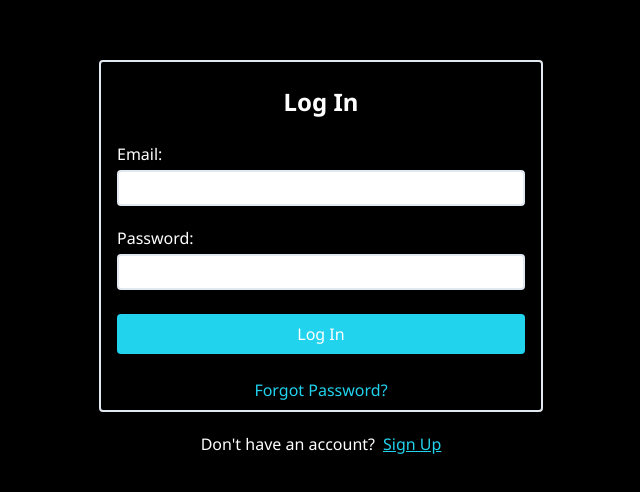
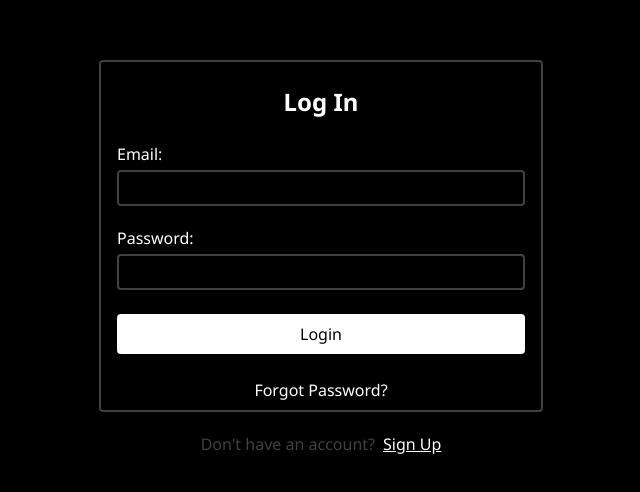
Before and after one commit to Kanak1125/language-learning-flashcards-app, a Next.js app: page /login in a window 1280 px wide. Shown: the part 142-634 px from the top of the page, without its empty margins (319-959 px from the left). Built offline with nearby package versions, Linux system fonts and the light colour scheme; no server answers.

Commit message:
styles changed to full dark theme, and modal style changed for random flashcards

```diff
--- a/src/app/category/[id]/page.jsx
+++ b/src/app/category/[id]/page.jsx
@@ -11,6 +11,7 @@ import FlashCard from '@/components/FlashCard';
 import RandomCard from '@/components/RandomCard';
 import MyModal from '@/components/MyModal';
 import { useClickOutside } from '@/hooks/useClickOutside';
+import { PiSlideshow } from 'react-icons/pi';
 
 const page = ({params}) => {
     const [open, setOpen] = useState(false);
@@ -21,6 +22,7 @@ const page = ({params}) => {
     const [cards, setCards] = useState([]);
     const modalRef = useRef();
     useClickOutside(modalRef, () => setOpen(false));
+    const [showRandomCard, setShowRandomCard] = useState(false);
 
     if (open) document.body.style.overflow = 'hidden';
     else document.body.style.overflow = 'unset';
@@ -77,16 +79,16 @@ const page = ({params}) => {
         {open && <MyModal>
             <div
                 ref={modalRef}
-                className='bg-black w-[80%] md:w-[555px] rounded-md '>
+                className='w-[80%] md:w-[555px] rounded-md bg-white/5 backdrop-blur-lg text-white'>
                 <h2 className='text-2xl text-center font-semibold py-4'>Add new flashcard</h2>
-                <hr />
+                <hr className='border-none h-[1px] bg-gradient-to-r from-white/25'/>
                 <form onSubmit={handleForm} className='p-4 flex flex-col'>
                     <label htmlFor="word">Word </label>
                     <input
                         type="text"
                         id='word'
                         ref={wordRef}
-                        className='mb-5 border-2 border-slate-200 py-1 px-2 mt-1 rounded'
+                        className='mb-5 border-2 border-white/25 py-1 px-2 mt-1 rounded bg-transparent focus:border-white/50 outline-none transition-all duration-300'
                         placeholder='e.g. gomenasai'
                         required
                     />
@@ -95,7 +97,7 @@ const page = ({params}) => {
                         type="text"
                         id='pronunciation'
                         ref={pronunciationRef}
-                        className='mb-5 border-2 border-slate-200 py-1 px-2 mt-1 rounded'
+                        className='mb-5 border-2 border-white/25 py-1 px-2 mt-1 rounded bg-transparent focus:border-white/50 outline-none transition-all duration-300'
                         placeholder='go-me-naa-saii'
                         required
                     />
@@ -104,13 +106,13 @@ const page = ({params}) => {
                         type="text"
                         id='meaning'
                         ref={meaningRef}
-                        className='mb-5 border-2 border-slate-200 py-1 px-2 mt-1 rounded'
+                        className='mb-5 border-2 border-white/25 py-1 px-2 mt-1 rounded bg-transparent focus:border-white/50 outline-none transition-all duration-300'
                         placeholder='I am sorry (informal)'
                         required
                     />
                     <footer className='ml-auto'>
-                        <input type="submit" value="Add" className='cursor-pointer bg-cyan-400 hover:bg-cyan-500 text-white h-8 w-20 rounded transition'/>
-                        <button className='cursor-pointer border-2 border-slate-500 hover:bg-slate-500 hover:text-white text-slate-500 h-8 w-20 rounded transition ml-4'
+                        <input type="submit" value="Add" className='cursor-pointer bg-white hover:bg-gray-50 text-black h-8 w-20 rounded transition-all duration-300'/>
+                        <button className='cursor-pointer border-2 border-white hover:bg-white hover:text-black text-white h-8 w-20 rounded transition-all duration-300 ml-4'
                         onClick={() => setOpen(false)}
                         >Close</button>
                     </footer>
@@ -129,9 +131,16 @@ const page = ({params}) => {
                 { cards }
             </div>
         </div>
-        <RandomCard
-            flashCards={childCards}
-        />
+        <div className={`${showRandomCard ? '' : 'fixed bottom-5 right-5 h-[50px] rounded-full bg-white/5 backdrop-blur-sm flex items-center justify-center px-1 gap-3'}`}>
+            <RandomCard
+                flashCards={childCards}
+                showRandomCard={showRandomCard}
+                setShowRandomCard={setShowRandomCard}
+            />
+            <div className='cursor-pointer w-[40px] h-[40px] hover:bg-white/10 rounded-full transition-all flex items-center justify-center duration-300'>
+                <PiSlideshow size={24} className='cursor-pointer'/>
+            </div>
+        </div>
     </ProtectedRoute>
   )
 }
--- a/src/app/forgot-password/page.jsx
+++ b/src/app/forgot-password/page.jsx
@@ -29,7 +29,7 @@ const page = () => {
   return (
     <ProtectedPublicRoute>
       <div className='min-h-screen flex flex-col items-center justify-center p-2'>
-      <form onSubmit={handleForm} className='flex flex-col border-2 border-slate-200 w-[80%] max-w-[444px] mx-auto px-4 rounded'>
+      <form onSubmit={handleForm} className='flex flex-col w-[80%] max-w-[444px] mx-auto px-4 rounded backdrop-blur-sm text-white border-2 border-white/25'>
         {msg &&
           <div className={`${
             isSuccess ? 'bg-green-100 border-green-400 text-green-400 ' :
@@ -44,15 +44,15 @@ const page = () => {
           type="email"
           id='email'
           ref={emailRef}
-          className='mb-5 border-2 border-slate-200 py-1 px-2 mt-1 rounded'
+          className='mb-5 border-2 border-white/25 py-1 px-2 mt-1 rounded bg-transparent focus:border-white/50 outline-none transition-all duration-300 focus:bg-white/5'
           placeholder='someone@example.com'
           required
         />
-        <input type="submit" value={"Send mail"} className='mb-4 bg-cyan-400 hover:bg-cyan-500 text-white py-2 rounded transition cursor-pointer mt-1 hover:bg-slate-'/>
+        <input type="submit" value={"Send mail"} className='mb-4 bg-white hover:bg-gray-50 text-black py-2 rounded transition cursor-pointer mt-1'/>
       </form>
-      <div className='mt-5'>
+      <div className='mt-5 text-white/25'>
         Back to
-        <Link href={'/login'} className='text-cyan-400 ml-2 underline'>Log In</Link>
+        <Link href={'/login'} className='text-white ml-2 underline'>Log In</Link>
       </div>
       </div>
     </ProtectedPublicRoute>
--- a/src/app/login/page.jsx
+++ b/src/app/login/page.jsx
@@ -30,7 +30,7 @@ const page = () => {
   return (
     <ProtectedPublicRoute>
       <div className='min-h-screen flex flex-col items-center justify-center p-2'>
-        <form onSubmit={handleForm} className='flex flex-col border-2 border-slate-200 w-[80%] max-w-[444px] mx-auto px-4 rounded'>
+        <form onSubmit={handleForm} className='flex flex-col w-[80%] max-w-[444px] mx-auto px-4 rounded backdrop-blur-sm text-white border-2 border-white/25'>
           {error &&
             <div className='bg-red-100 border-2 border-red-400 text-red-400 mt-2 p-3 rounded'>
               {error}
@@ -42,7 +42,7 @@ const page = () => {
             type="email"
             id='email'
             ref={emailRef}
-            className='mb-5 border-2 border-slate-200 py-1 px-2 mt-1 rounded'
+            className='mb-5 border-2 border-white/25 py-1 px-2 mt-1 rounded bg-transparent focus:border-white/50 outline-none transition-all duration-300 focus:bg-white/5'
             required
           />
           <label htmlFor="password">Password: </label>
@@ -50,15 +50,15 @@ const page = () => {
             type="password"
             id="password"
             ref={passwordRef}
-            className='mb-5 border-2 border-slate-200 py-1 px-2 mt-1 rounded'
+            className='mb-5 border-2 border-white/25 py-1 px-2 mt-1 rounded bg-transparent focus:border-white/50 outline-none transition-all duration-300 focus:bg-white/5'
             required
           />
-          <input type="submit" value={"Log In"} className='mb-4 bg-cyan-400 hover:bg-cyan-500 text-white py-2 rounded transition cursor-pointer mt-1 '/>
-          <Link href={'/forgot-password'} className='text-center my-2 hover:underline text-cyan-400'>Forgot Password?</Link>
+          <input type="submit" value={"Login"} className='mb-4 bg-white hover:bg-gray-50 text-black py-2 rounded transition cursor-pointer mt-1 '/>
+          <Link href={'/forgot-password'} className='text-center my-2 hover:underline text-white'>Forgot Password?</Link>
         </form>
-        <div className='mt-5'>
+        <div className='mt-5 text-white/25'>
           Don't have an account?
-          <Link href={'/signup'} className='text-cyan-400 ml-2 underline'>Sign Up</Link>
+          <Link href={'/signup'} className='text-white ml-2 underline'>Sign Up</Link>
         </div>
       </div>
     </ProtectedPublicRoute>
--- a/src/app/signup/page.jsx
+++ b/src/app/signup/page.jsx
@@ -39,7 +39,7 @@ const page = () => {
       <div className='min-h-screen flex flex-col items-center justify-center p-2'>
         <form
           onSubmit={handleForm}
-          className='flex flex-col border-2 border-slate-200 w-[80%] max-w-[444px] mx-auto px-4 rounded'
+          className='flex flex-col  w-[80%] max-w-[444px] mx-auto px-4 rounded  backdrop-blur-sm text-white border-2 border-white/25'
         >
           {error &&
             <div className='bg-red-100 border-2 border-red-400 text-red-400 mt-2 p-3 rounded'>
@@ -53,7 +53,7 @@ const page = () => {
             ref={emailRef}
             id="email"
             placeholder='example@mail.com'
-            className='mb-5 border-2 border-slate-200 py-1 px-2 mt-1 rounded'
+            className='mb-5 border-2 border-white/25 py-1 px-2 mt-1 rounded bg-transparent focus:border-white/50 outline-none transition-all duration-300 focus:bg-white/5 '
             required
           />
           <label htmlFor="password">Password: </label>
@@ -61,7 +61,7 @@ const page = () => {
             type="password"
             ref={passwordRef}
             id='password'
-            className='mb-5 border-2 border-slate-200 py-1 px-2 mt-1 rounded'
+            className='mb-5 border-2 border-white/25 py-1 px-2 mt-1 rounded bg-transparent focus:border-white/50 outline-none transition-all duration-300 focus:bg-white/5'
             required
           />
           <label htmlFor="c_password">Confirm Password: </label>
@@ -69,15 +69,15 @@ const page = () => {
             type="password"
             ref={confirmPasswordRef}
             id="c_password"
-            className='mb-5 border-2 border-slate-200 py-1 px-2 mt-1 rounded'
+            className='mb-5 border-2 border-white/25 py-1 px-2 mt-1 rounded bg-transparent focus:border-white/50 outline-none transition-all duration-300 focus:bg-white/5'
             required
           />
-          <input type="submit" value={"Sign Up"} className='mb-4 bg-cyan-400 hover:bg-cyan-500 text-white py-2 rounded transition cursor-pointer mt-1 hover:bg-slate-'/>
-          <Link href={'/forgot-password'} className='text-center my-2 hover:underline text-cyan-400'>Forgot Password?</Link>
+          <input type="submit" value={"Sign Up"} className='mb-4 bg-white hover:bg-gray-50 text-black py-2 rounded transition cursor-pointer mt-1 '/>
+          <Link href={'/forgot-password'} className='text-center my-2 hover:underline text-white'>Forgot Password?</Link>
         </form>
-        <div className='mt-5'>
+        <div className='mt-5 text-white/25'>
           Already have an account?
-          <Link href={'/login'} className='text-cyan-400 ml-2 underline'>Log In</Link>
+          <Link href={'/login'} className='text-white ml-2 underline'>Log In</Link>
         </div>
       </div>
     </ProtectedPublicRoute>
--- a/src/components/Dashboard.jsx
+++ b/src/components/Dashboard.jsx
@@ -74,7 +74,7 @@ const Dashboard = () => {
         {open && <MyModal>
                     <div
                         ref={modalRef}
-                        className='w-[80%] md:w-[555px] rounded-md bg-white/5 backdrop-blur-sm text-white'>
+                        className='w-[80%] md:w-[555px] rounded-md bg-white/5 backdrop-blur-lg text-white'>
                         <h2 className='text-2xl text-center font-semibold py-4 '>Add your category</h2>
                         <hr className='border-none h-[1px] bg-gradient-to-r from-white/25'/>
                         <form onSubmit={handleForm} className='p-4 flex flex-col'>
--- a/src/components/RandomCard.jsx
+++ b/src/components/RandomCard.jsx
@@ -4,9 +4,8 @@ import MyModal from './MyModal';
 import FlashCard from './FlashCard';
 
 const RandomCard = (props) => {
-  const { flashCards } = props;
+  const { flashCards, showRandomCard, setShowRandomCard } = props;
   const [currentCard, setCurrentCard] = useState({});
-  const [showRandomCard, setShowRandomCard] = useState(false);
 
   if (showRandomCard) document.body.style.overflow = 'hidden';
   else document.body.style.overflow = 'unset';
@@ -31,6 +30,7 @@ const RandomCard = (props) => {
         <FlashCard
           key={currentCard.id}
           cardData={currentCard}
+          showRandomCard={showRandomCard}
           closeCard={closeCard}
         />
         <div
@@ -39,7 +39,7 @@ const RandomCard = (props) => {
         >X</div>
       </MyModal>}
       {flashCards.length !== 0 && <div
-        className='__random__card__icon text-white fixed ml-5 bottom-5 cursor-pointer w-[50px] h-[50px] rounded-full bg-[#0a0a0a] flex items-center justify-center animate-bounce'
+        className='__random__card__icon text-white cursor-pointer w-[40px] h-[40px] hover:bg-white/10 rounded-full transition-all flex items-center justify-center duration-300'
         onClick={displayRandomCard}
       >
           <GiPerspectiveDiceSixFacesRandom size={24} />
```
Also changed, not shown: src/components/FlashCard.jsx (+4 -4 lines).
